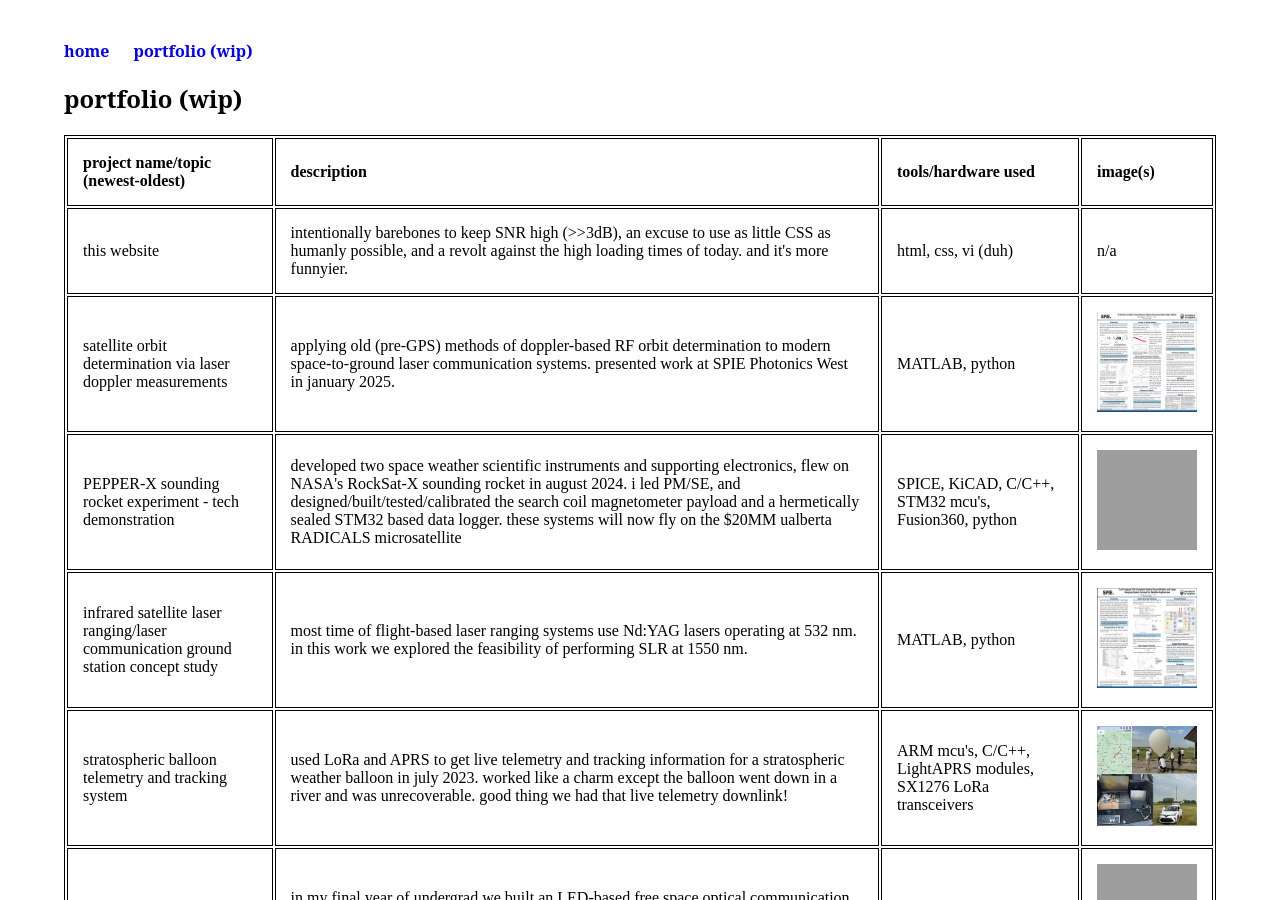
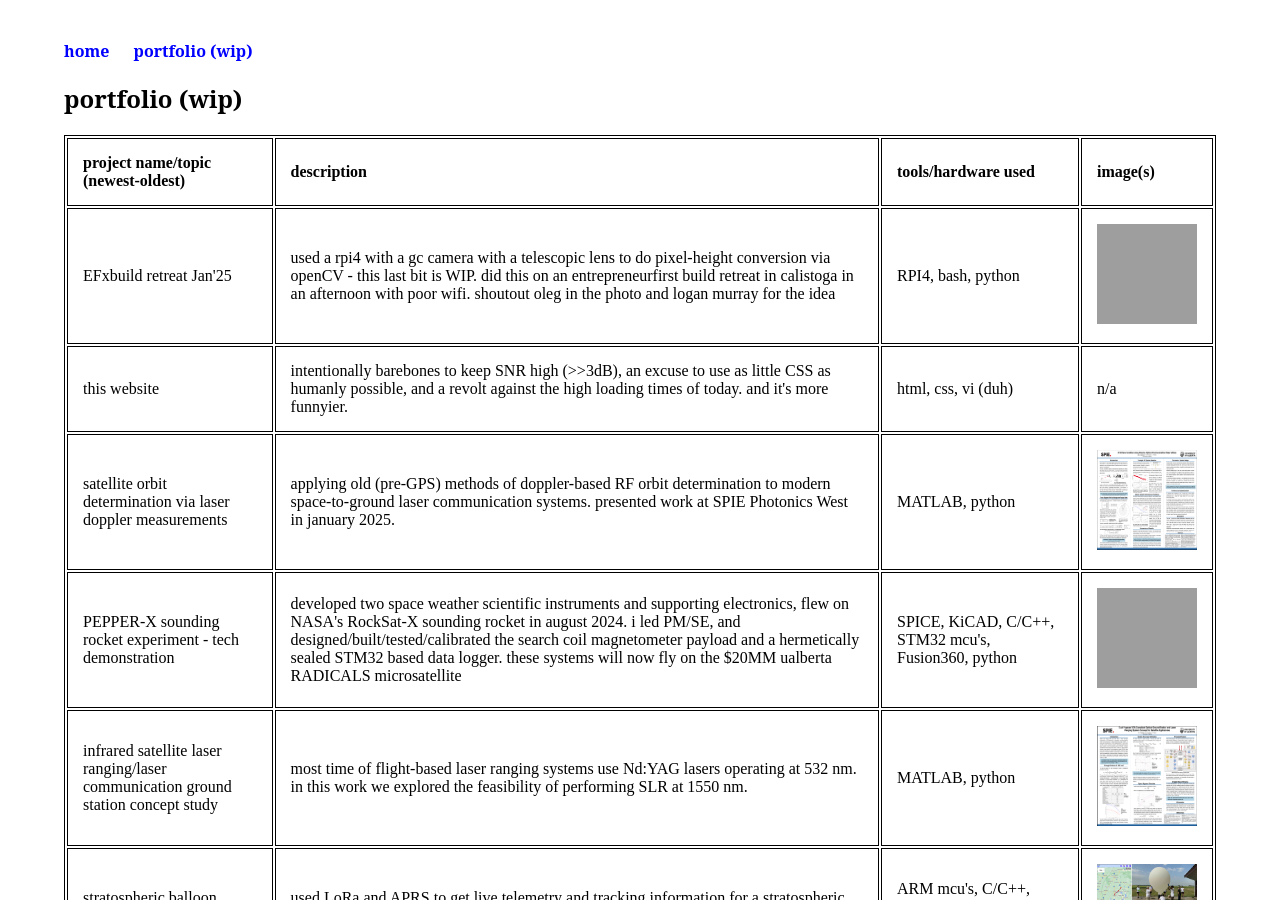
Before and after one commit to ehalliwe/ehalliwe.github.io, a Jekyll site: the page built from portfolio.html, in a window 1280 px wide and 900 px high. Built offline with Jekyll 4.4.1, drawn with Linux system fonts in a browser that asks for light colours; grey boxes are pictures that could not be loaded.

Commit message:
ef retreat activities

```diff
--- a/portfolio.html
+++ b/portfolio.html
@@ -12,6 +12,12 @@ title: erik halliwell
 			<td><b>description</b></td>
 			<td><b>tools/hardware used</b></td>
 			<td><b>image(s)</b></td>
+		</tr>
+		<tr>
+			<td>EFxbuild retreat Jan'25</td>
+			<td>used a rpi4 with a gc camera with a telescopic lens to do pixel-height conversion via openCV - this last bit is WIP. did this on an entrepreneurfirst build retreat in calistoga in an afternoon with poor wifi. shoutout oleg in the photo and logan murray for the idea</td>
+			<td>RPI4, bash, python</td>
+			<td><img src="img/ef.JPG" width="200" height ="100"></td>
 		</tr>
 		<tr>
 	    	<td>this website</td>
```
Also changed, not shown: 1 other file.
